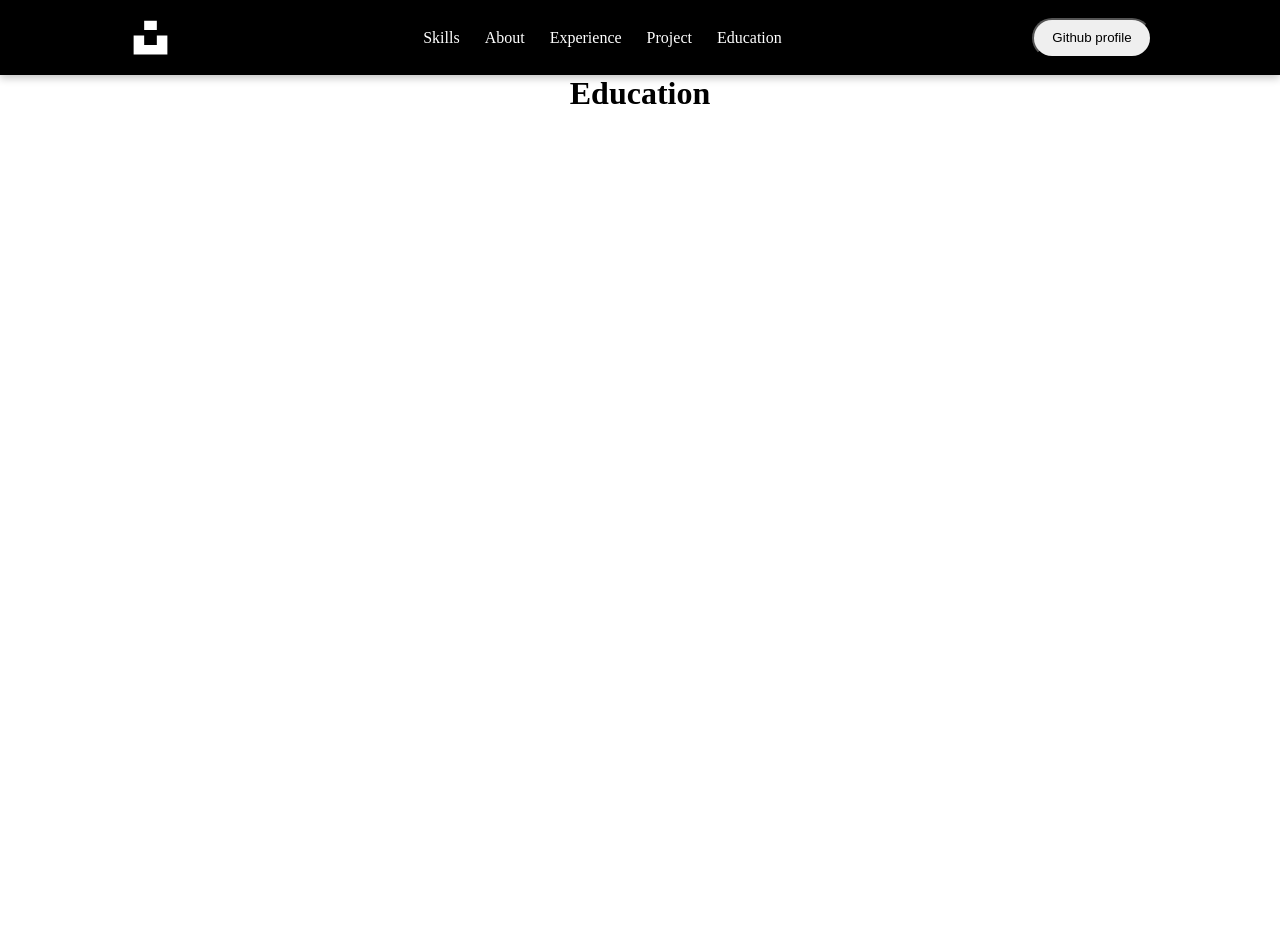
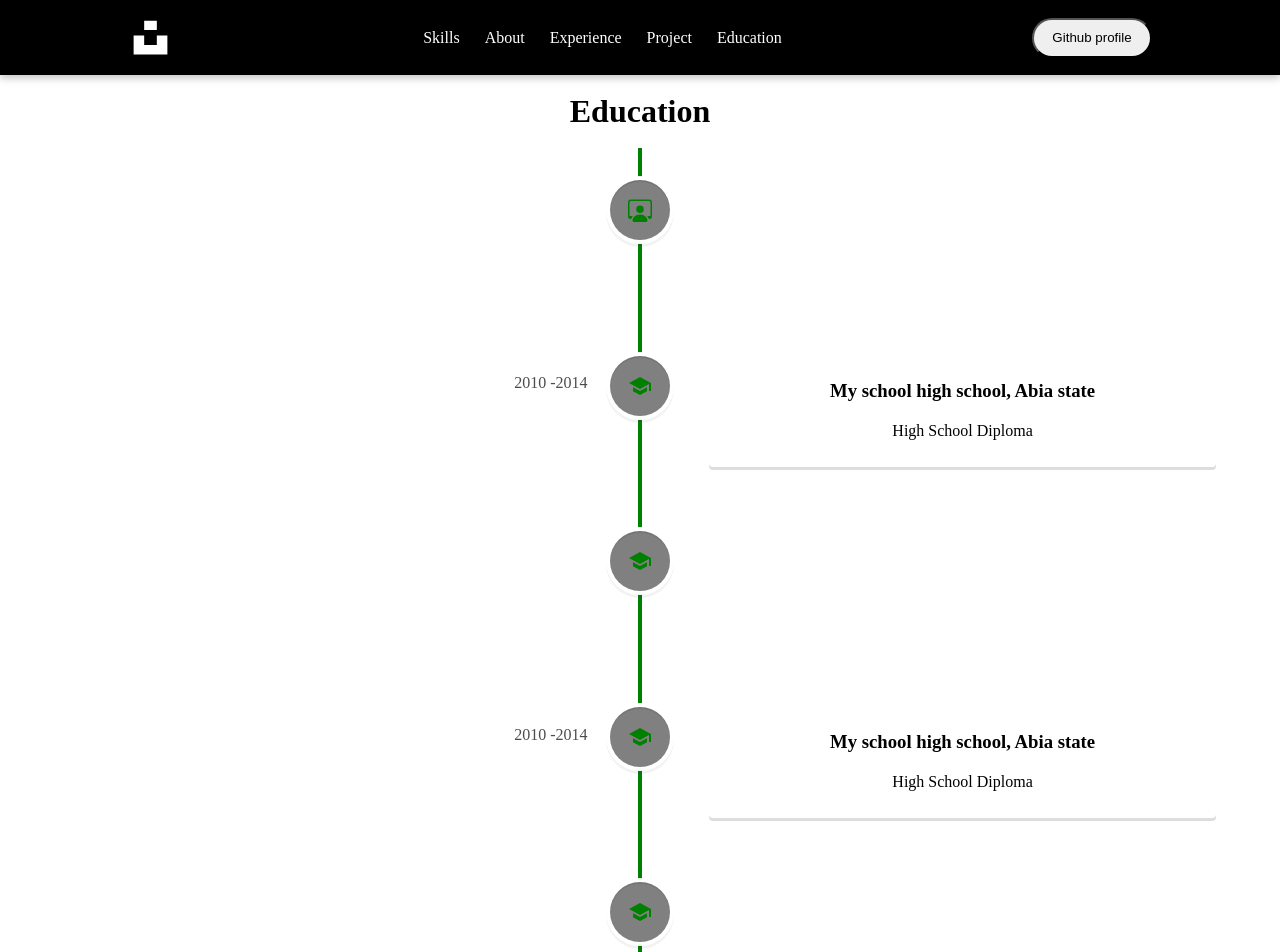
Before and after one commit to Godwinchinkwe/portfolio, a React (Create React App) app: page /Education in a window 1280 px wide. Shown: the top 952 px of the page. Before the commit the page ends 800 px from the top, so only its background shows below. Built offline with nearby package versions, Linux system fonts and the light colour scheme.

Commit message:
education

```diff
--- a/src/Header/Education/Education.js
+++ b/src/Header/Education/Education.js
@@ -1,9 +1,51 @@
 import React from 'react'
-
+import { VerticalTimeline, VerticalTimelineElement }  from 'react-vertical-timeline-component';
+import 'react-vertical-timeline-component/style.min.css';
+import { MdSchool } from 'react-icons/md';
+import { BsPersonWorkspace } from 'react-icons/bs';
+import "../Experience/Experience.css"
 const Education = () => {
   return (
     <div>
+      <br/>
       <h1> Education</h1>
+       <br/>
+      <VerticalTimeline lineColor='green'>
+        <VerticalTimelineElement className='vertical-timeline-element--education' date="2010 -2014"
+        iconStyle={{background: "grey", color:"green"}}
+        icon={<BsPersonWorkspace/>}>
+          <h3> My school high school, Abia state</h3>
+          <p>High School Diploma </p>
+        </VerticalTimelineElement>
+
+        <VerticalTimelineElement className='vertical-timeline-element--education' date="2010 -2014"
+        iconStyle={{background: "grey", color:"green"}}
+        icon={<MdSchool/>}>
+          <h3> My school high school, Abia state</h3>
+          <p>High School Diploma </p>
+        </VerticalTimelineElement>
+
+        <VerticalTimelineElement className='vertical-timeline-element--education' date="2010 -2014"
+        iconStyle={{background: "grey", color:"green"}}
+        icon={<MdSchool/>}>
+          <h3> My school high school, Abia state</h3>
+          <p>High School Diploma </p>
+        </VerticalTimelineElement>
+
+        <VerticalTimelineElement className='vertical-timeline-element--education' date="2010 -2014"
+        iconStyle={{background: "grey", color:"green"}}
+        icon={<MdSchool/>}>
+          <h3> My school high school, Abia state</h3>
+          <p>High School Diploma </p>
+        </VerticalTimelineElement>
+
+        <VerticalTimelineElement className='vertical-timeline-element--education' date="2010 -2014"
+        iconStyle={{background: "grey", color:"green"}}
+        icon={<MdSchool/>}>
+          <h3> My school high school, Abia state</h3>
+          <p>High School Diploma </p>
+        </VerticalTimelineElement>
+      </VerticalTimeline>
     </div>
   )
 }
```
